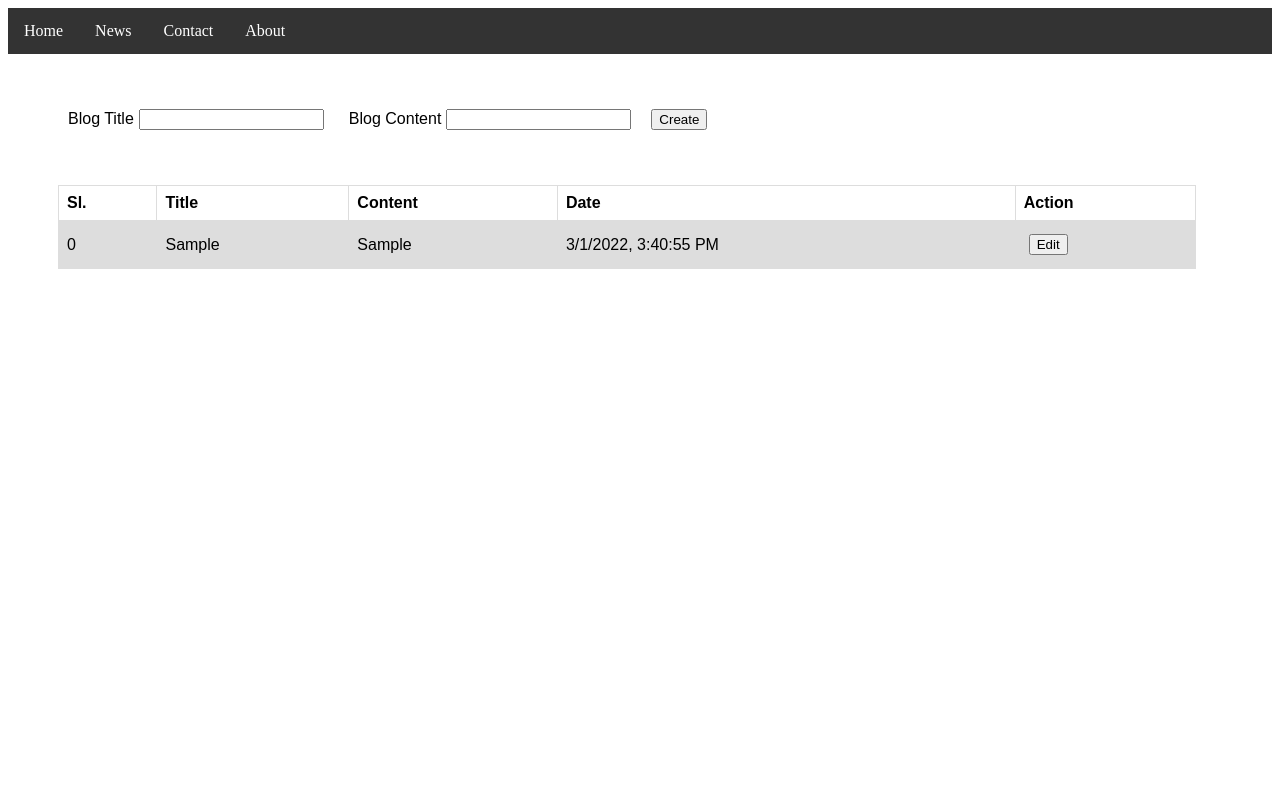
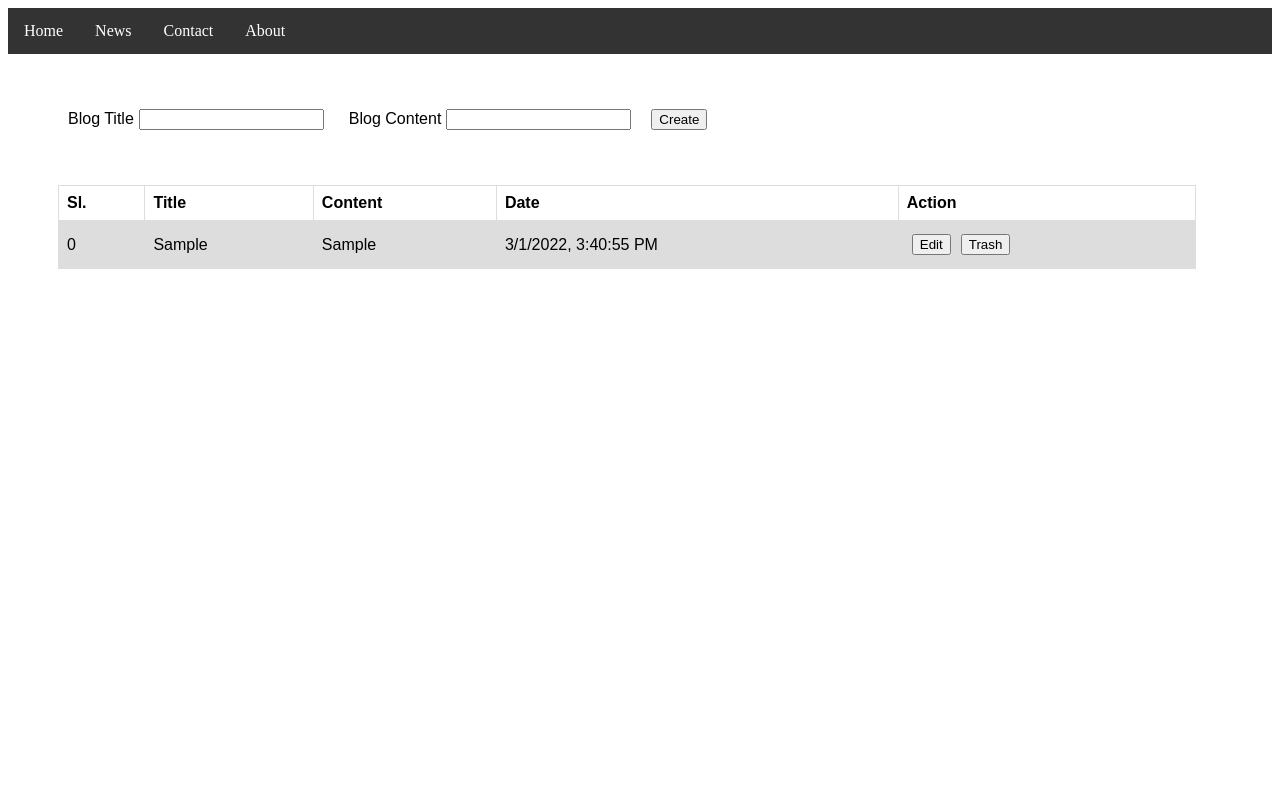
Before and after one commit to rijans/endless-enigma, a React (Create React App) app: page / in a window 1280 px wide. Both pictures are taken after typing "Sample", "Sample" into the empty fields and a click on the input "Create". Shown: the top 800 px of the page. Built offline with nearby package versions, Linux system fonts and the light colour scheme.

Commit message:
Added edit/delete

```diff
--- a/src/App.css
+++ b/src/App.css
@@ -49,11 +49,15 @@ td, th {
     padding: 8px;
 }
 
+/*th.actions {*/
+/*    width: 30px;*/
+/*}*/
+
 tr:nth-child(even) {
     background-color: #dddddd;
 }
 
-/*Table CSS*/
+/*Form CSS*/
 form {
     font-family: arial, sans-serif;
     border-collapse: collapse;
--- a/src/blog/BlogListAndForm.jsx
+++ b/src/blog/BlogListAndForm.jsx
@@ -60,6 +60,7 @@ function BlogListAndForm(props) {
         setTitle(blogList[blogIndex].title);
         setContent(blogList[blogIndex].content);
         setFormActionLabel('Update');
+        setIsEditing(true);
 
         blogList[blogIndex].isEditing = true;
         setBlogList(blogList);
@@ -70,6 +71,16 @@ function BlogListAndForm(props) {
         resetStates();
         blogList[blogIndex].isEditing = false;
         setBlogList(blogList);
+        console.log(blogList);
+    }
+
+    const handleDelete = (blogIndex, e) => {
+        console.log('Blog index to delete: ' + blogIndex);
+        console.log(blogList);
+        blogList.splice(blogIndex, 1);
+        console.log(blogList);
+        setBlogList(blogList);
+        resetStates();
     }
 
 
@@ -93,7 +104,7 @@ function BlogListAndForm(props) {
                     <th>Title</th>
                     <th>Content</th>
                     <th>Date</th>
-                    <th>Action</th>
+                    <th className="actions">Action</th>
                 </tr>
                 {
                     blogList.map((blog, blogIndex) =>
@@ -108,7 +119,7 @@ function BlogListAndForm(props) {
                                 {blog.isEditing ?
                                     <button type="button" value="" onClick={e => handleCancelEdit(blogIndex, e)}>Cancel
                                         edit</button> : ''}
-                                {/*<button type="button" value="" onClick={e => handleDelete(blogIndex, e)}>Trash</button>*/}
+                                <button type="button" value="" onClick={e => handleDelete(blogIndex, e)}>Trash</button>
                             </td>
                         </tr>
                     )
```
